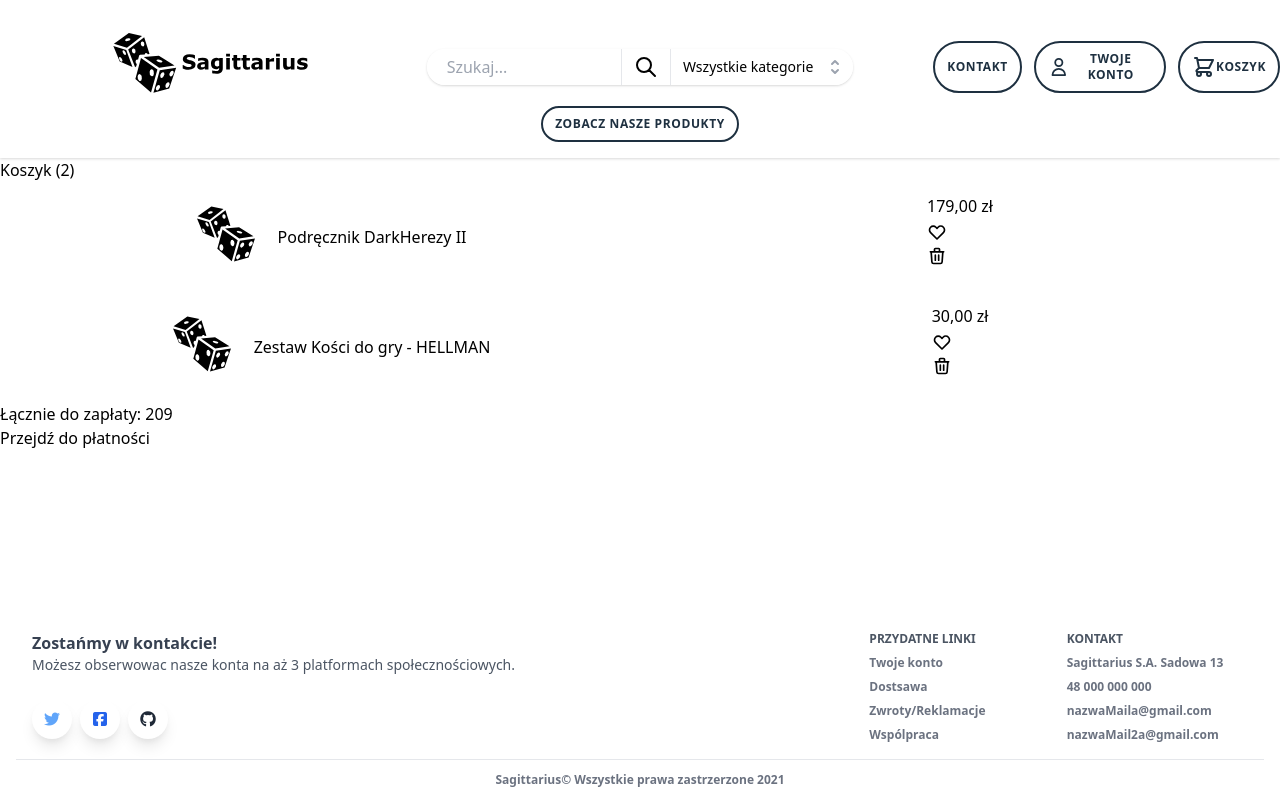
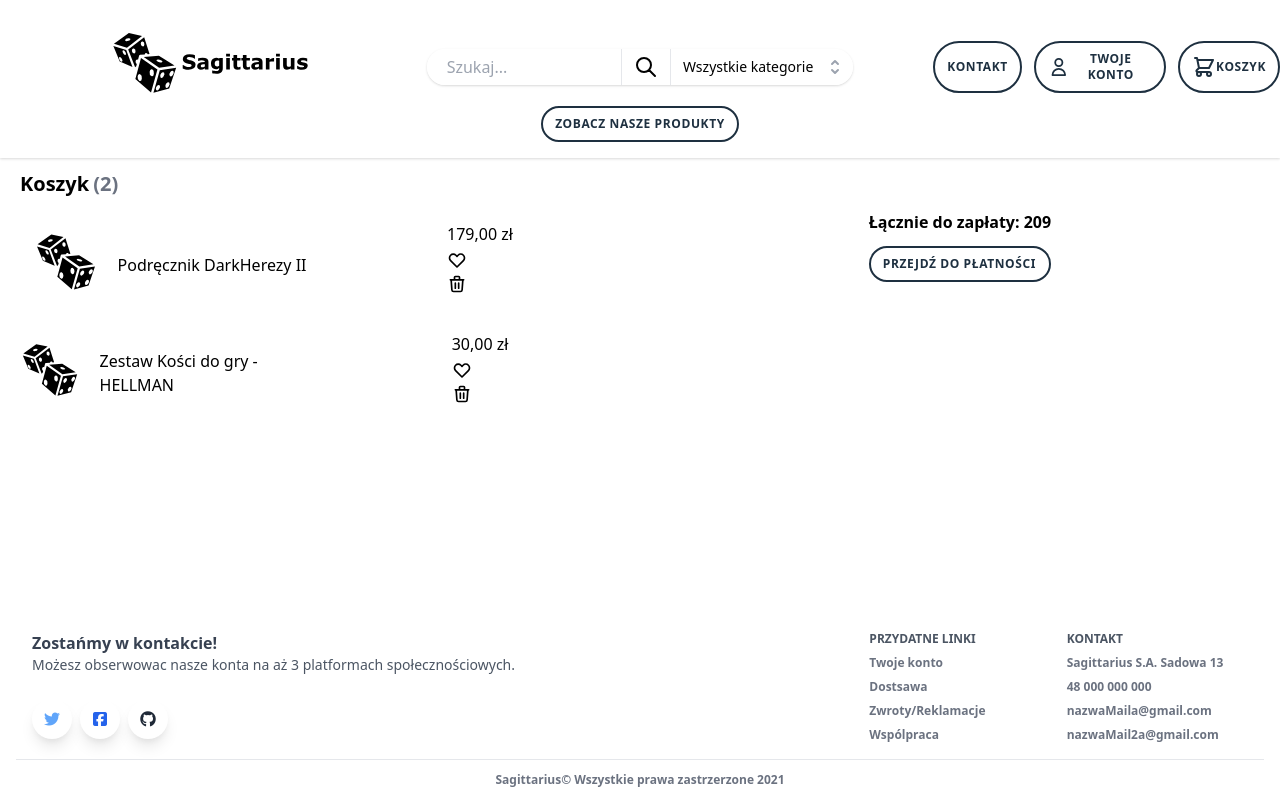
Before and after one commit to Lorn-Hukka/IO, a Next.js app: page /cart in a window 1280 px wide. Built offline with nearby package versions, Linux system fonts and the light colour scheme.

Commit message:
Wstępna stylizacja podstrony koszyka

```diff
--- a/components/CartItem.js
+++ b/components/CartItem.js
@@ -9,9 +9,9 @@ const CartItem = ({ product }) => {
                     <Image src="/logo.svg" alt="logo" width ={64} height={64} /> {/*placeholder*/}
                 </div>
 
-                <div className=''>
+                <span>
                     {product.name}
-                </div>
+                </span>
             </div>
 
             <div className='m-3'>
--- a/pages/cart.js
+++ b/pages/cart.js
@@ -11,15 +11,21 @@ const Cart = () => {
         sum += parseInt(product.price)
     ));
       return (
+        <div className="md:grid md:grid-cols-2">
+            <h1 className="flex items-center justify-center md:justify-start md:ml-5 md:col-span-2 font-bold py-3 text-xl">Koszyk <span className="text-gray-500 ml-1"> ({dummyData.length}) </span></h1>
             <div>
-            <h1>Koszyk ({dummyData.length})</h1>
                 {
                     dummyData && dummyData.map( product => (
                     <CartItem key={product.slug} product={product} />
                     ))
                 }
-            <h1>Łącznie do zapłaty: {sum}</h1>
-            <button>Przejdź do płatności</button>
+            </div>
+            <div className="flex items-center md:items-start justify-center">
+                <div>
+                    <h1 className="font-bold">Łącznie do zapłaty: {sum}</h1>
+                    <div className="rounded-full mt-3 py-2 px-3 uppercase text-xs font-bold tracking-wider cursor-pointer text-third border-third border-2 hover:bg-third hover:text-white transition ease-out duration-500">Przejdź do płatności</div>
+                </div>
+            </div>
         </div>
     );
 }
```
Lines whose indentation alone changed are shown as unchanged.
